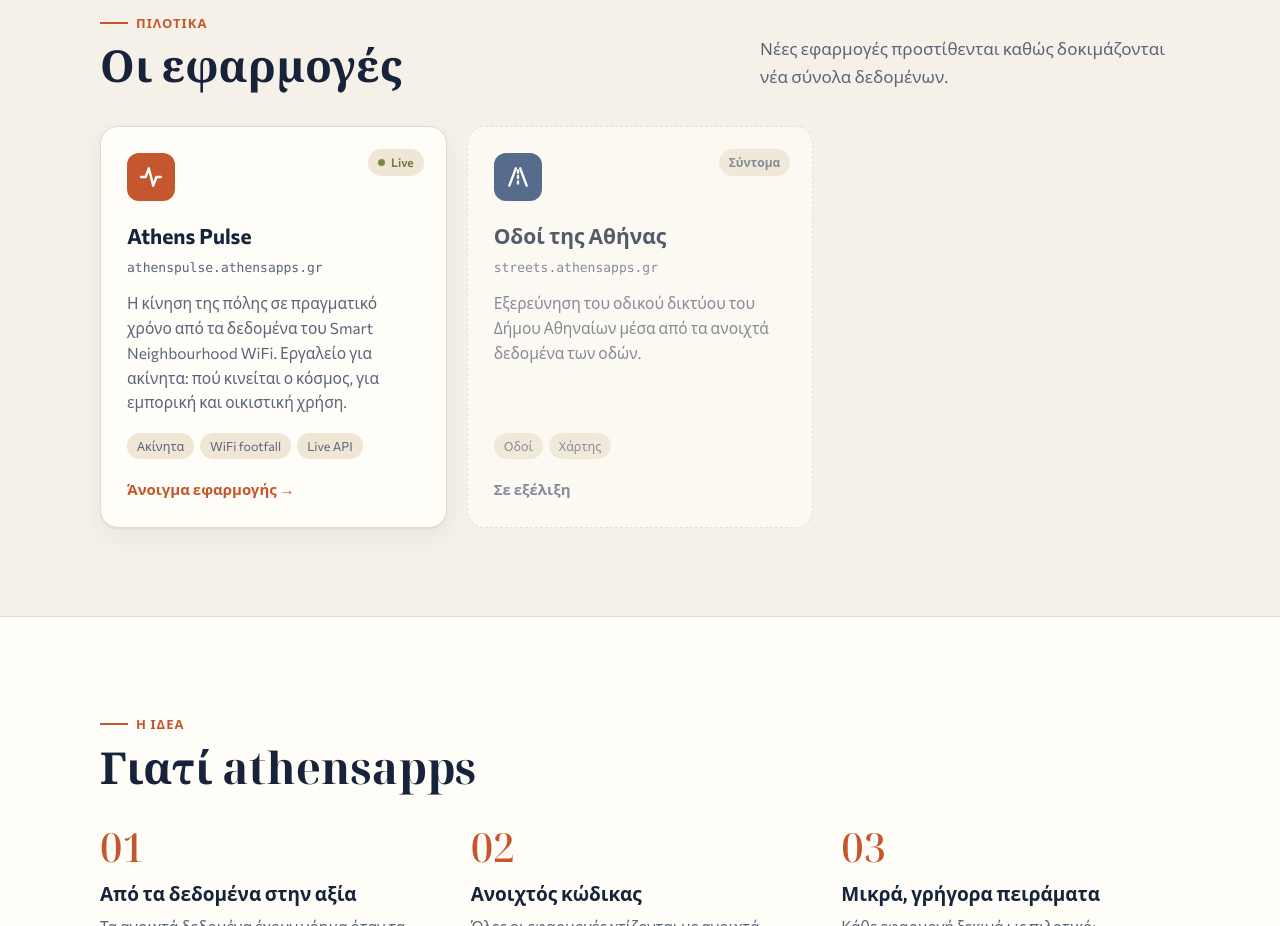
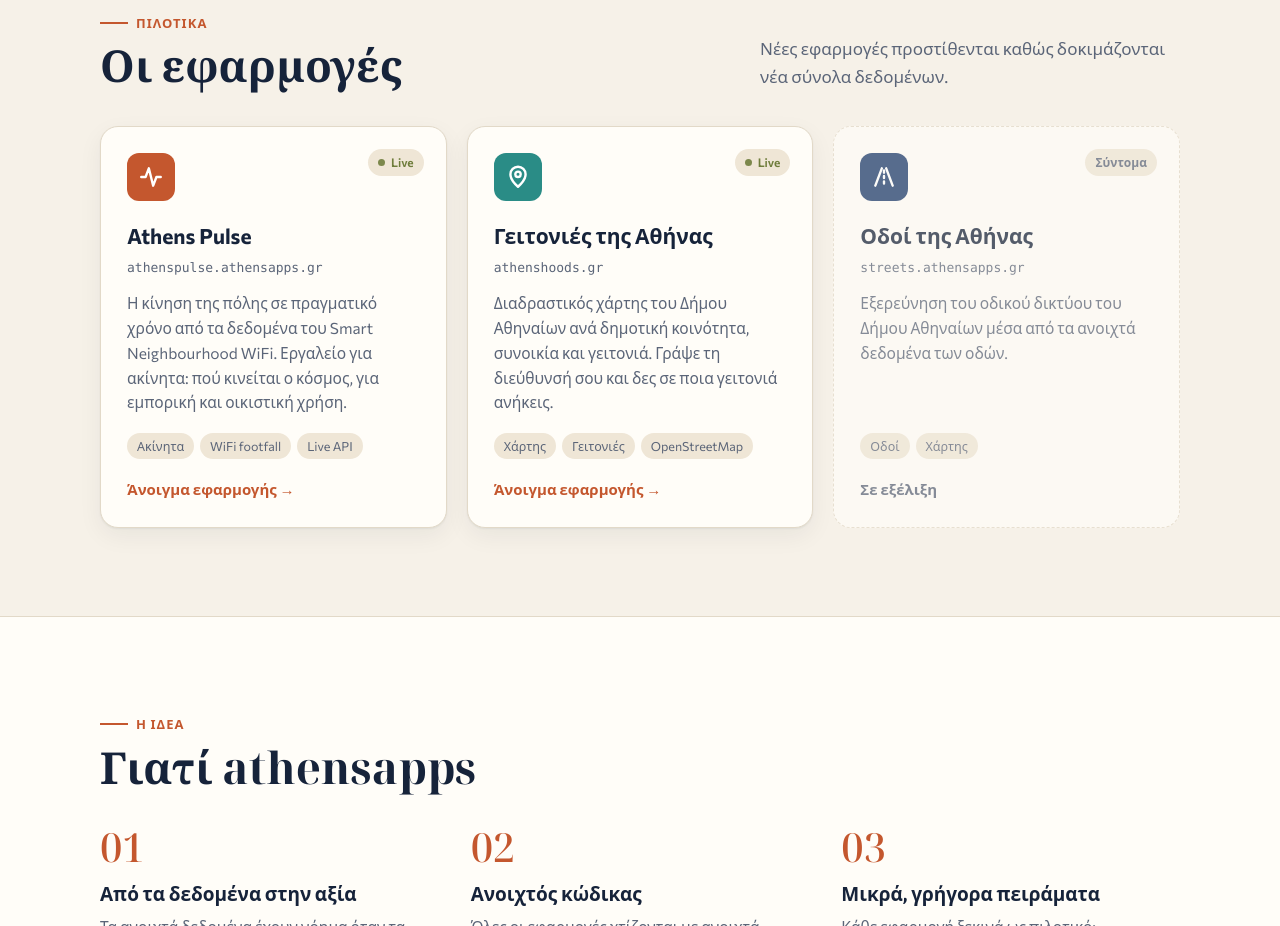
Before and after one commit to LocalAthenianDev/athensapps, a plain HTML site: page index.html in a window 1280 px wide. Shown: the part 840-1766 px from the top of the page. Drawn offline with Linux system fonts and the light colour scheme.

Commit message:
Προσθήκη athenshoods.gr στα πιλοτικά
Co-Authored-By: Claude Opus 5.5 <noreply@anthropic.com>
Claude-Session: https://claude.ai/code/session_01KRpEZgLpvV3RMZc58UvEL4

```diff
--- a/index.html
+++ b/index.html
@@ -208,6 +208,15 @@ const PILOTS = [
     tags: ["Ακίνητα", "WiFi footfall", "Live API"]
   },
   {
+    name: "Γειτονιές της Αθήνας",
+    url: "https://athenshoods.gr",
+    status: "live",
+    color: "#2a8c86",
+    icon: '<path d="M12 21s-7-6.2-7-11.5A7 7 0 0 1 19 9.5C19 14.8 12 21 12 21z" stroke="currentColor" stroke-width="2.2" fill="none" stroke-linejoin="round"/><circle cx="12" cy="9.5" r="2.5" stroke="currentColor" stroke-width="2.2" fill="none"/>',
+    description: "Διαδραστικός χάρτης του Δήμου Αθηναίων ανά δημοτική κοινότητα, συνοικία και γειτονιά. Γράψε τη διεύθυνσή σου και δες σε ποια γειτονιά ανήκεις.",
+    tags: ["Χάρτης", "Γειτονιές", "OpenStreetMap"]
+  },
+  {
     name: "Οδοί της Αθήνας",
     url: "https://streets.athensapps.gr",
     status: "soon",
```
Also changed, not shown: 1 other file.
